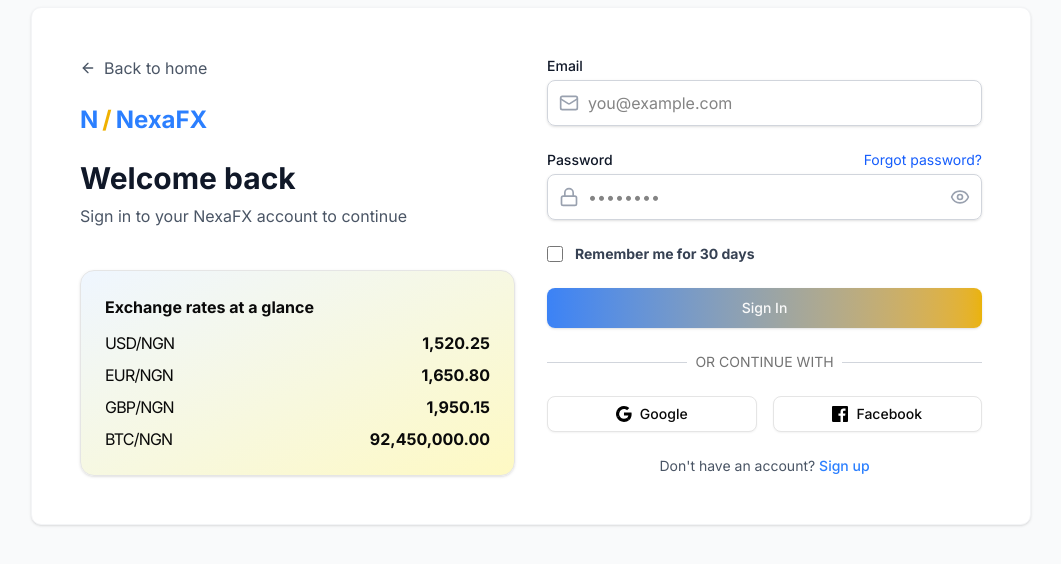
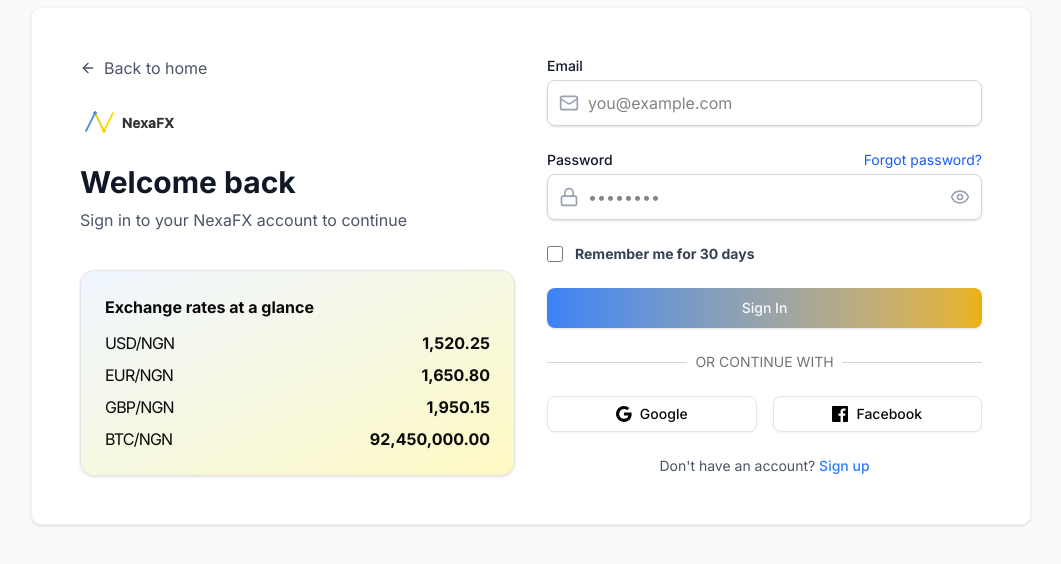
Before and after one commit to Nexacore-Org/NexaFx-web, a Next.js app: page /auth/sign-in in a window 1280 px wide. Shown: the part 134-698 px from the top of the page, without its empty margins (109-1170 px from the left). Built offline with nearby package versions, Linux system fonts and the light colour scheme.

Commit message:
feat: add nexaFX logo

```diff
--- a/components/auth/auth-layout.tsx
+++ b/components/auth/auth-layout.tsx
@@ -2,7 +2,8 @@
 import Link from "next/link";
 import { ArrowLeft } from "lucide-react";
 import LeftSideContent from "./left-side-content";
-
+import Image from "next/image";
+import Logo from "@/public/logo.png";
 interface AuthLayoutProps {
   children: React.ReactNode;
   title: string;
@@ -28,11 +29,7 @@
             </Link>
 
             <div className="mb-8">
-              <div className="flex items-center mb-6">
-                <div className="text-blue-500 font-bold text-2xl mr-1">N</div>
-                <div className="text-yellow-500 font-bold text-2xl mr-1">/</div>
-                <div className="text-blue-500 font-bold text-2xl">NexaFX</div>
-              </div>
+              <Image src={Logo} alt="NexaFX" width={150} height={150} className="mb-6" />
 
               <h1 className="text-3xl font-bold text-gray-900 mb-2">{title}</h1>
               <p className="text-gray-600">{subtitle}</p>
```
Also changed, not shown: public/logo.png (added).
